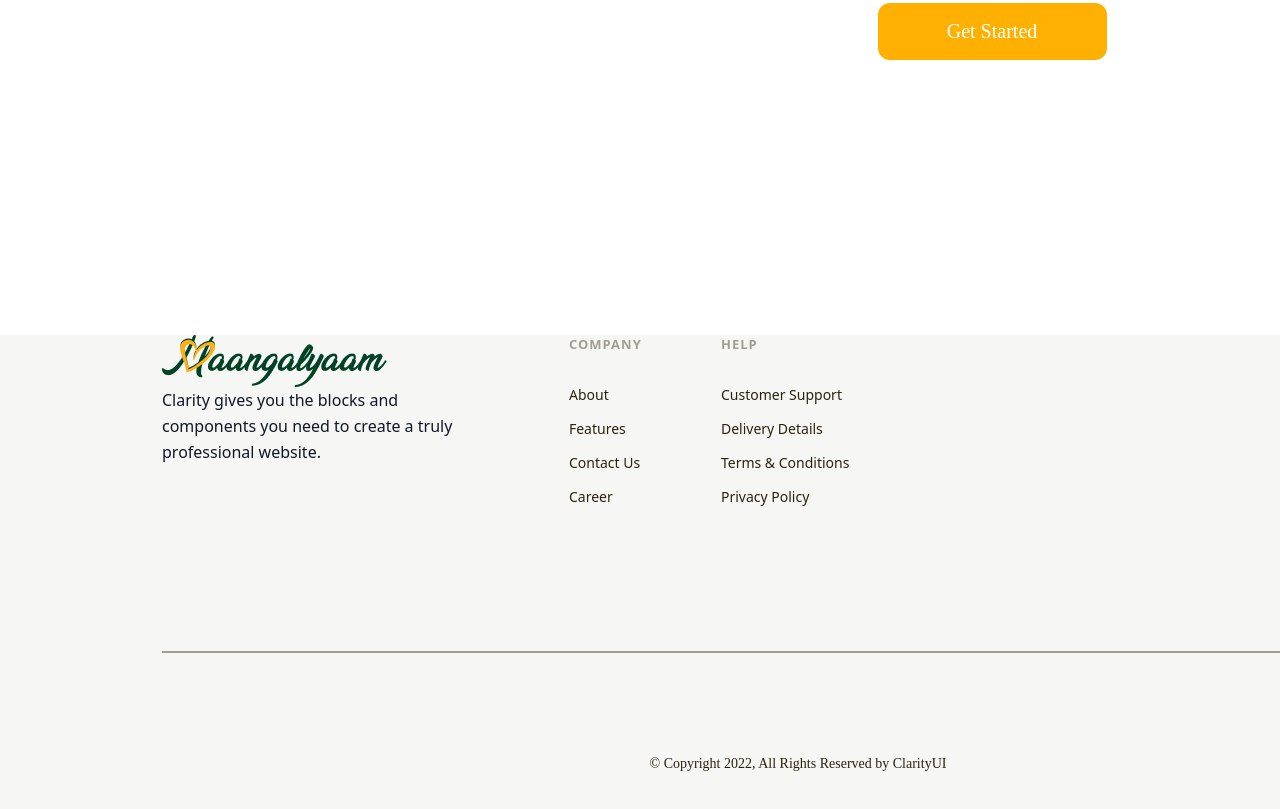
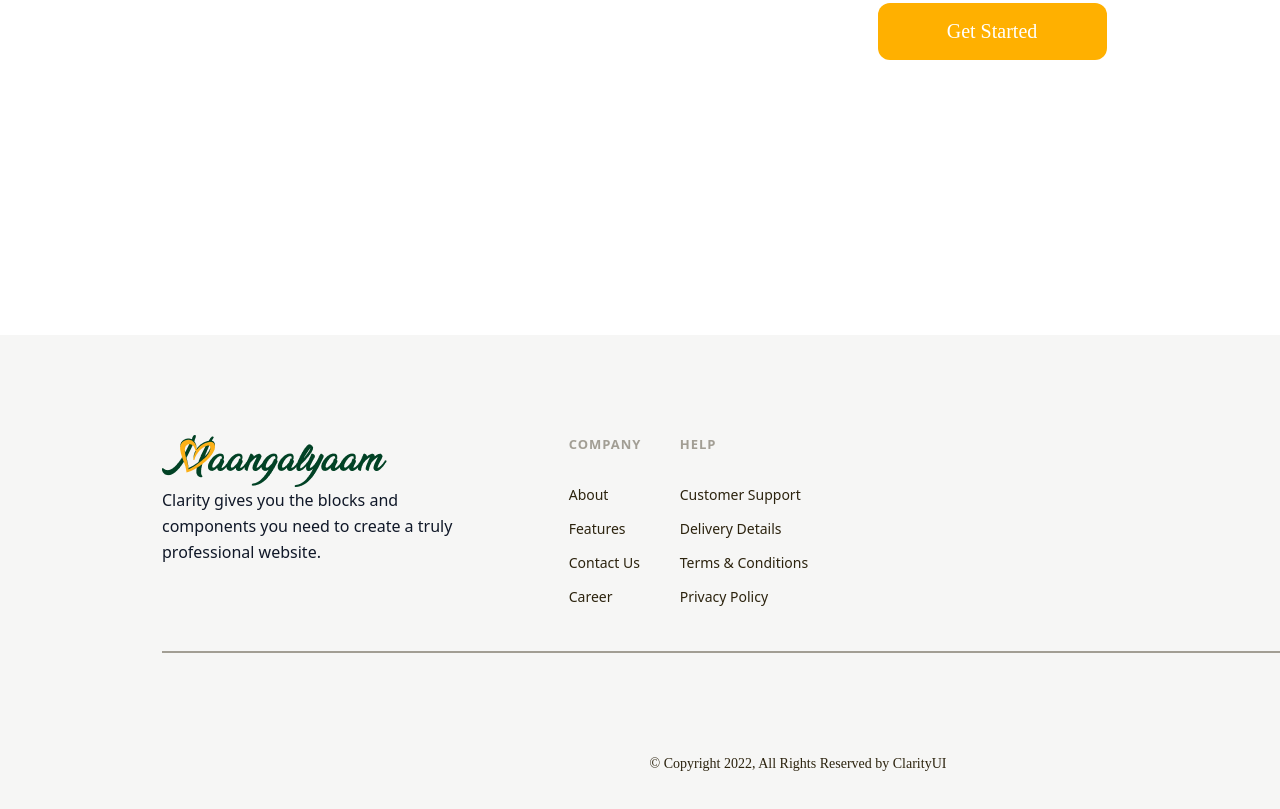
Before and after one commit to Arshithkumar/web-Assign, a plain HTML site: page index.html in a window 1280 px wide. Shown: the part 4809-5618 px from the top of the page. Drawn offline with nearby package versions, Linux system fonts and the light colour scheme.

Commit message:
mintue change

```diff
--- a/style.css
+++ b/style.css
@@ -820,7 +820,8 @@
     top: 100px;
     left: 162px;
     /* border: 2px solid green; */
-    margin: 100px 162px;
+    /* margin: 100px 162px; */
+    padding: 100px 162px;
 }
 
 .prt-3-5-1-1{
```
